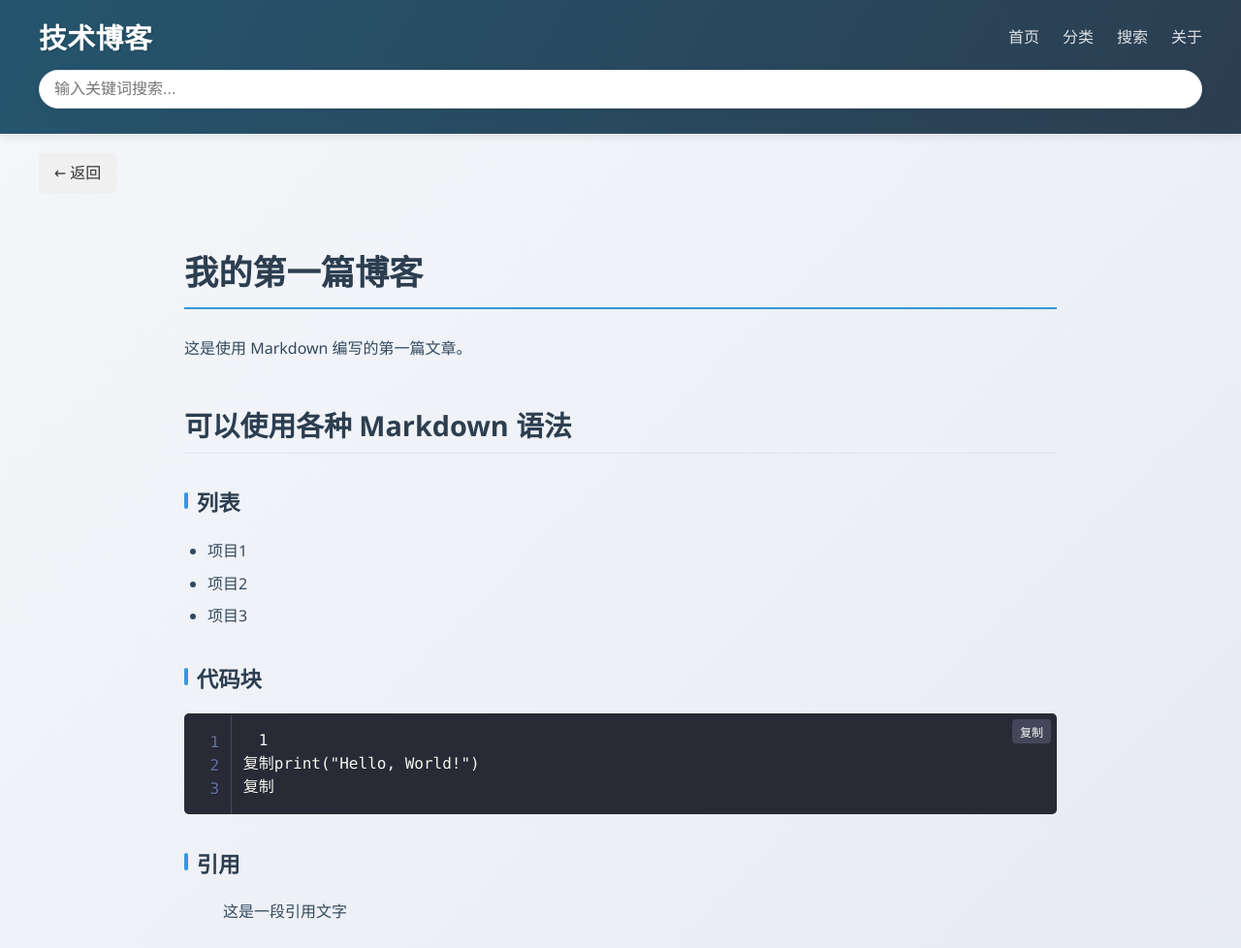
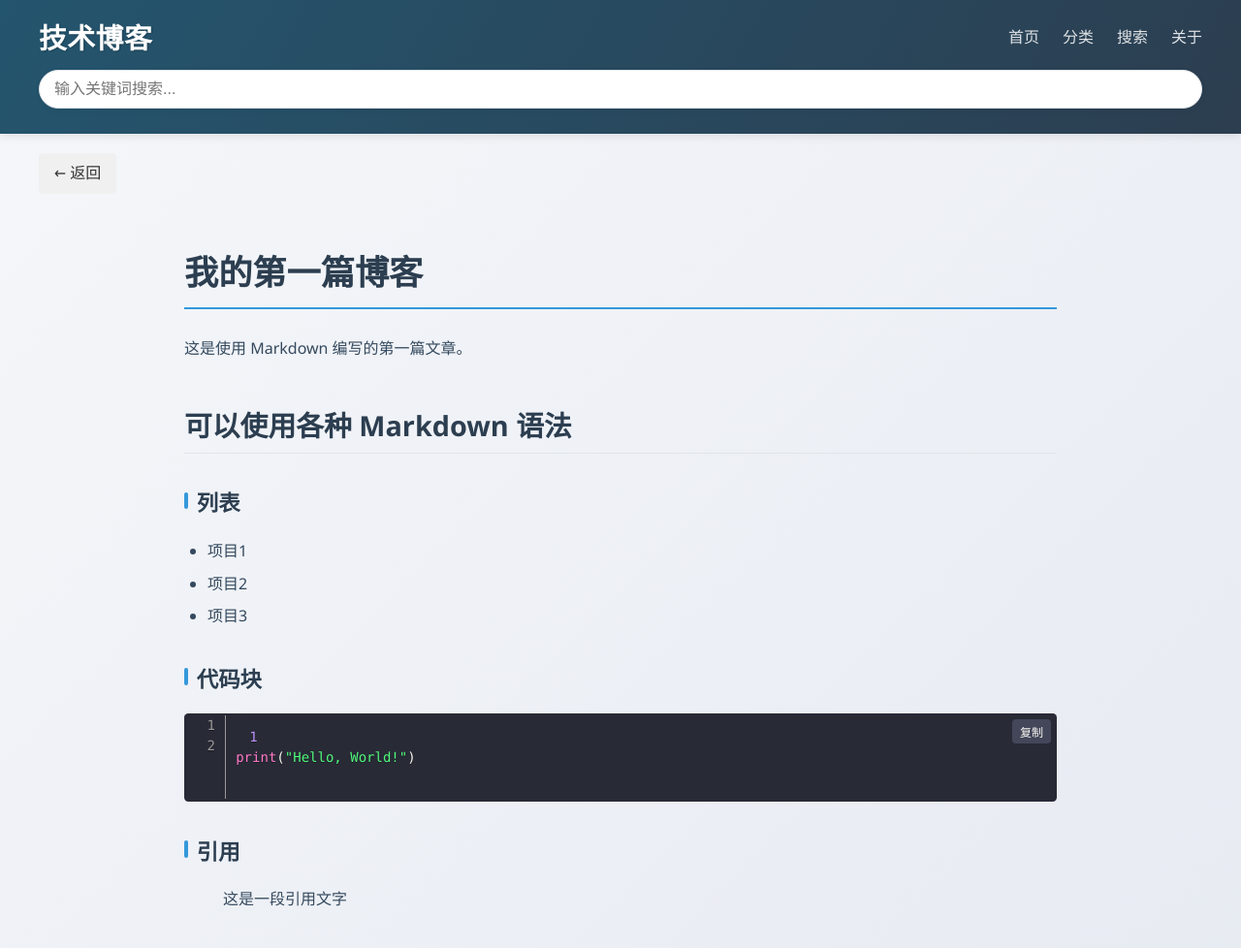
Before and after one commit to Justa-Cai/Justa-Cai, a Jekyll site: the page built from posts/first-post.md, in a window 1280 px wide. Shown: the top 978 px of the page at 97% size. Built offline with Jekyll 4.4.1, drawn with Linux system fonts in a browser that asks for light colours; nearby versions of some CDN libraries; library files that are not in the unit come from our copies; comment, search, counter and statistics services are not loaded; part of the change alters nothing that is shown.

```diff
--- a/_layouts/post.html
+++ b/_layouts/post.html
@@ -101,12 +101,46 @@ pre code {
     }
 }
 
-/* 行号样式 - 不要直接修改此处，使用后面的样式覆盖 */
+/* 行号样式 */
 pre.line-numbers {
     position: relative;
     padding-left: 3.8em;
     counter-reset: linenumber;
     white-space: pre;
+}
+
+pre.line-numbers > code {
+    white-space: inherit;
+    position: relative;
+    z-index: 1;
+}
+
+.line-numbers .line-numbers-rows {
+    position: absolute;
+    pointer-events: none;
+    top: 0;
+    left: -3.8em;
+    width: 3em;
+    font-size: 100%;
+    letter-spacing: -1px;
+    border-right: 1px solid #44475a;
+    user-select: none;
+    height: 100%;
+    z-index: 0;
+}
+
+.line-numbers-rows > span {
+    pointer-events: none;
+    display: block;
+    counter-increment: linenumber;
+}
+
+.line-numbers-rows > span:before {
+    content: counter(linenumber);
+    color: #6272a4;
+    display: block;
+    padding-right: 0.8em;
+    text-align: right;
 }
 </style>
 
@@ -128,31 +162,26 @@ pre.line-numbers {
   <a href="javascript:history.back()" class="btn">← 返回</a>
 </div>
 
-<!-- Prism.js CSS -->
-<link rel="stylesheet" href="https://cdnjs.cloudflare.com/ajax/libs/prism/1.29.0/themes/prism-tomorrow.min.css">
-<link rel="stylesheet" href="https://cdnjs.cloudflare.com/ajax/libs/prism/1.29.0/plugins/line-numbers/prism-line-numbers.min.css">
+<!-- Prism.js 主题和行号插件 -->
+<link rel="stylesheet" href="https://cdn.jsdelivr.net/npm/prismjs@1.29.0/themes/prism-tomorrow.min.css">
+<link rel="stylesheet" href="https://cdn.jsdelivr.net/npm/prismjs@1.29.0/plugins/line-numbers/prism-line-numbers.min.css">
 
-<!-- 添加自定义样式来覆盖CDN样式 -->
+<!-- Dracula 主题覆盖样式 -->
 <style>
-/* Dracula Theme */
 code[class*="language-"],
 pre[class*="language-"] {
     color: #f8f8f2;
     background: none;
     text-shadow: 0 1px rgba(0, 0, 0, 0.3);
     font-family: 'Fira Code', Consolas, Monaco, 'Andale Mono', 'Ubuntu Mono', monospace;
+    font-size: 14px;
     text-align: left;
     white-space: pre;
     word-spacing: normal;
     word-break: normal;
     word-wrap: normal;
     line-height: 1.5;
-    -moz-tab-size: 4;
-    -o-tab-size: 4;
     tab-size: 4;
-    -webkit-hyphens: none;
-    -moz-hyphens: none;
-    -ms-hyphens: none;
     hyphens: none;
 }
 
@@ -230,163 +259,84 @@ pre[class*="language-"] {
     color: #f1fa8c;
 }
 
-/* 行号样式修复 */
-pre.line-numbers {
-    position: relative;
-    padding-left: 3.8em;
-    counter-reset: linenumber;
-    white-space: pre;
+.token.important,
+.token.bold {
+    font-weight: bold;
 }
 
-pre.line-numbers > code {
-    white-space: inherit;
-    position: relative;
-    z-index: 1;
-}
-
-.line-numbers .line-numbers-rows {
-    position: absolute;
-    pointer-events: none;
-    top: 0;
-    left: -3.8em;
-    width: 3em;
-    font-size: 100%;
-    letter-spacing: -1px;
-    border-right: 1px solid #44475a;
-    user-select: none;
-    height: 100%;
-    z-index: 0;
-}
-
-.line-numbers-rows > span {
-    pointer-events: none;
-    display: block;
-    counter-increment: linenumber;
-}
-
-.line-numbers-rows > span:before {
-    content: counter(linenumber);
-    color: #6272a4;
-    display: block;
-    padding-right: 0.8em;
-    text-align: right;
-}
-
-/* 隐藏行首可能的数字 */
-.token.number:first-child,
-.token.number:nth-child(1),
-.token.number:nth-child(2) {
-    display: none !important;
-}
-
-/* 确保行号和代码对齐 */
-.line-numbers-rows {
-    padding-top: 1em !important;
+.token.italic {
+    font-style: italic;
 }
 </style>
 
-<!-- Prism.js JavaScript -->
+<!-- Prism.js 核心和组件 -->
+<script src="https://cdn.jsdelivr.net/npm/prismjs@1.29.0/prism.min.js"></script>
+<script src="https://cdn.jsdelivr.net/npm/prismjs@1.29.0/components/prism-markup.min.js"></script>
+<script src="https://cdn.jsdelivr.net/npm/prismjs@1.29.0/components/prism-clike.min.js"></script>
+<script src="https://cdn.jsdelivr.net/npm/prismjs@1.29.0/components/prism-javascript.min.js"></script>
+<script src="https://cdn.jsdelivr.net/npm/prismjs@1.29.0/components/prism-java.min.js"></script>
+<script src="https://cdn.jsdelivr.net/npm/prismjs@1.29.0/components/prism-c.min.js"></script>
+<script src="https://cdn.jsdelivr.net/npm/prismjs@1.29.0/components/prism-cpp.min.js"></script>
+<script src="https://cdn.jsdelivr.net/npm/prismjs@1.29.0/components/prism-css.min.js"></script>
+<script src="https://cdn.jsdelivr.net/npm/prismjs@1.29.0/components/prism-python.min.js"></script>
+<script src="https://cdn.jsdelivr.net/npm/prismjs@1.29.0/plugins/line-numbers/prism-line-numbers.min.js"></script>
+
 <script>
-// 在加载Prism.js之前先处理代码
-window.addEventListener('load', function() {
-    // 处理所有代码块
-    document.querySelectorAll('pre code').forEach(function(codeEl) {
+document.addEventListener('DOMContentLoaded', function() {
+    // 预处理代码块内容
+    document.querySelectorAll('pre code').forEach(function(codeElement) {
         // 获取代码内容
-        const text = codeEl.textContent;
-        const lines = text.split('\n');
+        var content = codeElement.textContent;
 
-        // 检查前几行是否都以数字开头（判断是否有行号）
-        let hasLineNumbers = true;
-        const sampleSize = Math.min(5, lines.length);
+        // 检查是否包含行号（前几行都以数字开头）
+        var lines = content.split('\n');
+        var hasLineNumbers = true;
+        var lineCount = Math.min(5, lines.length);
 
-        for (let i = 0; i < sampleSize; i++) {
-            const line = lines[i].trim();
+        for (var i = 0; i < lineCount; i++) {
+            var line = lines[i].trim();
             if (line && !line.match(/^\d+\s/)) {
                 hasLineNumbers = false;
                 break;
             }
         }
 
-        // 如果有行号，直接移除它们
+        // 如果包含行号，移除它们
         if (hasLineNumbers) {
-            const processedLines = lines.map(line => {
-                // 移除每行开头的数字和空格
+            var cleanLines = lines.map(function(line) {
                 return line.replace(/^\s*\d+\s+/, '');
             });
+            codeElement.textContent = cleanLines.join('\n');
+        }
+    });
 
-            // 更新代码内容
-            codeEl.textContent = processedLines.join('\n');
-        }
-
-        // 添加line-numbers类
-        const pre = codeEl.parentElement;
-        if (!pre.classList.contains('line-numbers')) {
-            pre.classList.add('line-numbers');
-        }
-
-        // 确保代码有语言类
-        if (codeEl.className.indexOf('language-') === -1) {
-            const langMatch = codeEl.className.match(/language-(\w+)/);
-            if (langMatch) {
-                codeEl.className = langMatch[0] + ' ' + codeEl.className;
-            } else {
-                codeEl.className = 'language-none ' + codeEl.className;
-            }
+    // 确保所有代码块都有line-numbers类
+    document.querySelectorAll('pre').forEach(function(preElement) {
+        if (!preElement.classList.contains('line-numbers')) {
+            preElement.classList.add('line-numbers');
         }
     });
 
     // 添加复制按钮
-    document.querySelectorAll('pre').forEach((el) => {
-        if (!el.querySelector('.copy-button')) {
-            const copyButton = document.createElement('button');
+    document.querySelectorAll('pre').forEach(function(preElement) {
+        var copyButton = document.createElement('button');
+        copyButton.textContent = '复制';
         copyButton.className = 'copy-button';
-            copyButton.textContent = '复制';
-            copyButton.onclick = () => {
-                const code = el.querySelector('code');
-                navigator.clipboard.writeText(code.textContent).then(() => {
+        copyButton.addEventListener('click', function() {
+            var codeText = preElement.querySelector('code').textContent;
+            navigator.clipboard.writeText(codeText).then(function() {
                 copyButton.textContent = '已复制!';
-                    setTimeout(() => {
+                setTimeout(function() {
                     copyButton.textContent = '复制';
                 }, 2000);
             });
-            };
-            el.appendChild(copyButton);
-        }
+        });
+        preElement.appendChild(copyButton);
     });
 
-    // 加载Prism.js脚本
-    function loadScript(url, callback) {
-        var script = document.createElement('script');
-        script.type = 'text/javascript';
-        script.src = url;
-        script.onload = callback;
-        document.body.appendChild(script);
-    }
-
-    // 按顺序加载所有Prism脚本
-    loadScript('https://cdnjs.cloudflare.com/ajax/libs/prism/1.29.0/prism.min.js', function() {
-        loadScript('https://cdnjs.cloudflare.com/ajax/libs/prism/1.29.0/components/prism-markup.min.js', function() {
-            loadScript('https://cdnjs.cloudflare.com/ajax/libs/prism/1.29.0/components/prism-clike.min.js', function() {
-                loadScript('https://cdnjs.cloudflare.com/ajax/libs/prism/1.29.0/components/prism-javascript.min.js', function() {
-                    loadScript('https://cdnjs.cloudflare.com/ajax/libs/prism/1.29.0/components/prism-c.min.js', function() {
-                        loadScript('https://cdnjs.cloudflare.com/ajax/libs/prism/1.29.0/components/prism-css.min.js', function() {
-                            loadScript('https://cdnjs.cloudflare.com/ajax/libs/prism/1.29.0/components/prism-python.min.js', function() {
-                                loadScript('https://cdnjs.cloudflare.com/ajax/libs/prism/1.29.0/components/prism-java.min.js', function() {
-                                    loadScript('https://cdnjs.cloudflare.com/ajax/libs/prism/1.29.0/components/prism-cpp.min.js', function() {
-                                        loadScript('https://cdnjs.cloudflare.com/ajax/libs/prism/1.29.0/plugins/line-numbers/prism-line-numbers.min.js', function() {
-                                            // 所有脚本加载完成，初始化
+    // 强制重新初始化Prism
     if (typeof Prism !== 'undefined') {
         Prism.highlightAll();
     }
 });
-                                    });
-                                });
-                            });
-                        });
-                    });
-                });
-            });
-        });
-    });
-});
 </script>
```
Lines whose indentation alone changed are shown as unchanged.
